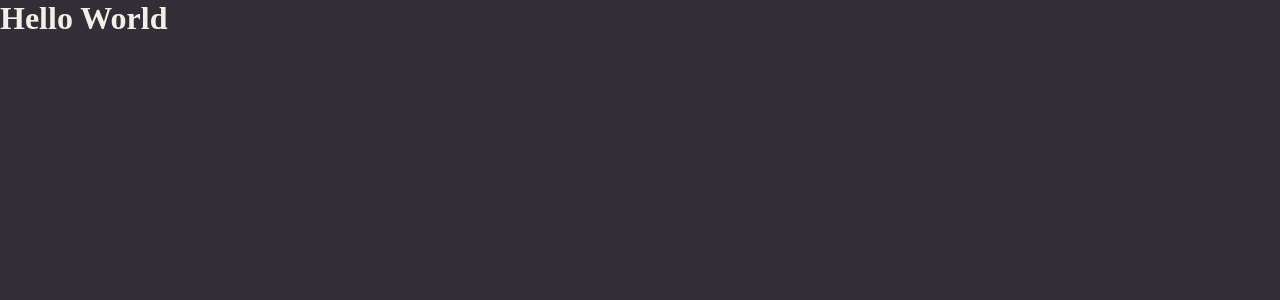
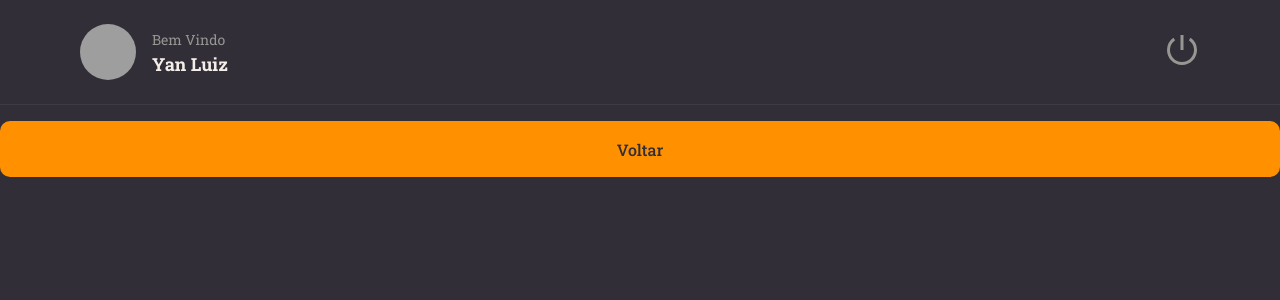
Before and after one commit to YanLuiz/Rocket-Notes, a React (Vite) app: page / in a window 1280 px wide. Shown: the top 300 px of the page. Built offline with nearby package versions, Linux system fonts and the light colour scheme; grey boxes are pictures that could not be loaded.

Commit message:
criação do componente Header

```diff
--- a/index.html
+++ b/index.html
@@ -3,6 +3,9 @@
   <head>
     <meta charset="UTF-8" />
     <meta name="viewport" content="width=device-width, initial-scale=1.0" />
+    <link rel="preconnect" href="https://fonts.googleapis.com">
+    <link rel="preconnect" href="https://fonts.gstatic.com" crossorigin>
+    <link href="https://fonts.googleapis.com/css2?family=Roboto+Slab:wght@400;500;700&display=swap" rel="stylesheet">
     <title>Rocketnotes</title>
   </head>
   <body>
--- a/package.json
+++ b/package.json
@@ -12,6 +12,7 @@
   "dependencies": {
     "react": "^18.2.0",
     "react-dom": "^18.2.0",
+    "react-icons": "^4.11.0",
     "styled-components": "^6.0.8"
   },
   "devDependencies": {
--- /dev/null
+++ b/src/components/Button/index.jsx
@@ -0,0 +1,14 @@
+import { Container } from './styles';
+
+
+export function Button({ title, loading, ...rest }) {
+    return (
+        <Container
+            type="button"
+            disabled={loading}
+        >
+            { loading ? 'Carregando...' : title}
+        </Container>
+    )
+
+}
--- /dev/null
+++ b/src/components/Button/styles.js
@@ -0,0 +1,22 @@
+import styled from 'styled-components'
+
+
+export const Container = styled.button`
+    width: 100%;
+    background-color: ${({ theme })=> theme.COLORS.ORANGE};
+    color: ${({ theme })=> theme.COLORS.BACKGROUND_800};
+
+    height: 56px;
+    border: 0;
+
+    padding: 0 16px;
+    margin-top: 16px;
+    border-radius: 10px;
+    font-weight: 500;
+
+
+    &:disabled {
+        opacity: 0.5;
+
+    }
+`
--- /dev/null
+++ b/src/components/Header/index.jsx
@@ -0,0 +1,23 @@
+import { Container, Profile, Logout } from "./styles";
+import { RiShutDownLine } from 'react-icons/ri'
+
+export function Header () {
+    return (
+        <Container>
+            <Profile>
+                <img src="http://github.com/YanLuiz.png" alt="foto do usuário"/>
+
+                <div>
+                    <span>
+                        Bem Vindo
+                    </span>
+                    <strong>Yan Luiz</strong>
+                </div>
+            </Profile>
+
+            <Logout>
+                <RiShutDownLine/>
+            </Logout>
+        </Container>
+    )
+}
--- /dev/null
+++ b/src/components/Header/styles.js
@@ -0,0 +1,61 @@
+import styled from 'styled-components';
+
+
+export const Container = styled.header`
+    grid-area: header;
+
+    height: 105px;
+    width: 100%;
+
+    border-bottom-width: 1px;
+    border-bottom-style: solid;
+    border-bottom-color: ${({ theme }) => theme.COLORS.BACKGROUND_700};
+
+    display: flex;
+    justify-content: space-between;
+
+    padding: 0 80px;
+
+`
+export const Profile = styled.div`
+    display: flex;
+    align-items: center;
+
+
+    > img {
+        width: 56px;
+        height: 56px;
+        border-radius: 50%;
+    }
+
+
+    > div {
+        display: flex;
+        flex-direction: column;
+        margin-left: 16px;
+        line-height: 24px;
+
+        span {
+            font-size: 14px;
+            color: ${({ theme }) => theme.COLORS.GRAY_100};
+
+        }
+
+        strong {
+            font-size: 18px;
+            color: ${({ theme }) => theme.COLORS.WHITE};
+
+        }
+    }
+
+`
+export const Logout = styled.button`
+    border: none;
+    background: none;
+
+
+    > svg {
+        color: ${({ theme }) => theme.COLORS.GRAY_100};
+        font-size: 36px;
+    }
+`
--- a/src/pages/Details/index.jsx
+++ b/src/pages/Details/index.jsx
@@ -1,10 +1,11 @@
 import { Container } from './styles.js'
+import { Header } from '../../components/Header/index.jsx'
+import { Button } from '../../components/Button'
 export function Details() {
     return (
         <Container>
-          <h1>Hello World</h1>
-
-
+          <Header/>
+          <Button title="Voltar"/>
         </Container>
 
     )
--- a/src/pages/Details/styles.js
+++ b/src/pages/Details/styles.js
@@ -2,6 +2,17 @@ import styled from 'styled-components'
 
 
 export const Container = styled.div`
+   width: 100%;
+   height: 100vh;
+
+
+   display: grid;
+
+    grid-template-rows: 105px auto;
+
+    grid-template-areas:
+    "header"
+    "content";
 
 
 `
--- a/src/styles/global.js
+++ b/src/styles/global.js
@@ -12,6 +12,13 @@ export default createGlobalStyle`
         background-color: ${({ theme }) => theme.COLORS.BACKGROUND_800};
         color: ${({ theme }) => theme.COLORS.WHITE};
 
+        -webkit-font-smoothing: antialiased;
+    }
+
+    body, input, button, textarea {
+        font-family: 'Roboto Slab', serif;
+
+        font-size: 16px;
     }
 
     a {
```
Also changed, not shown: 1 other file (tests, documents, lock files or other folders).
